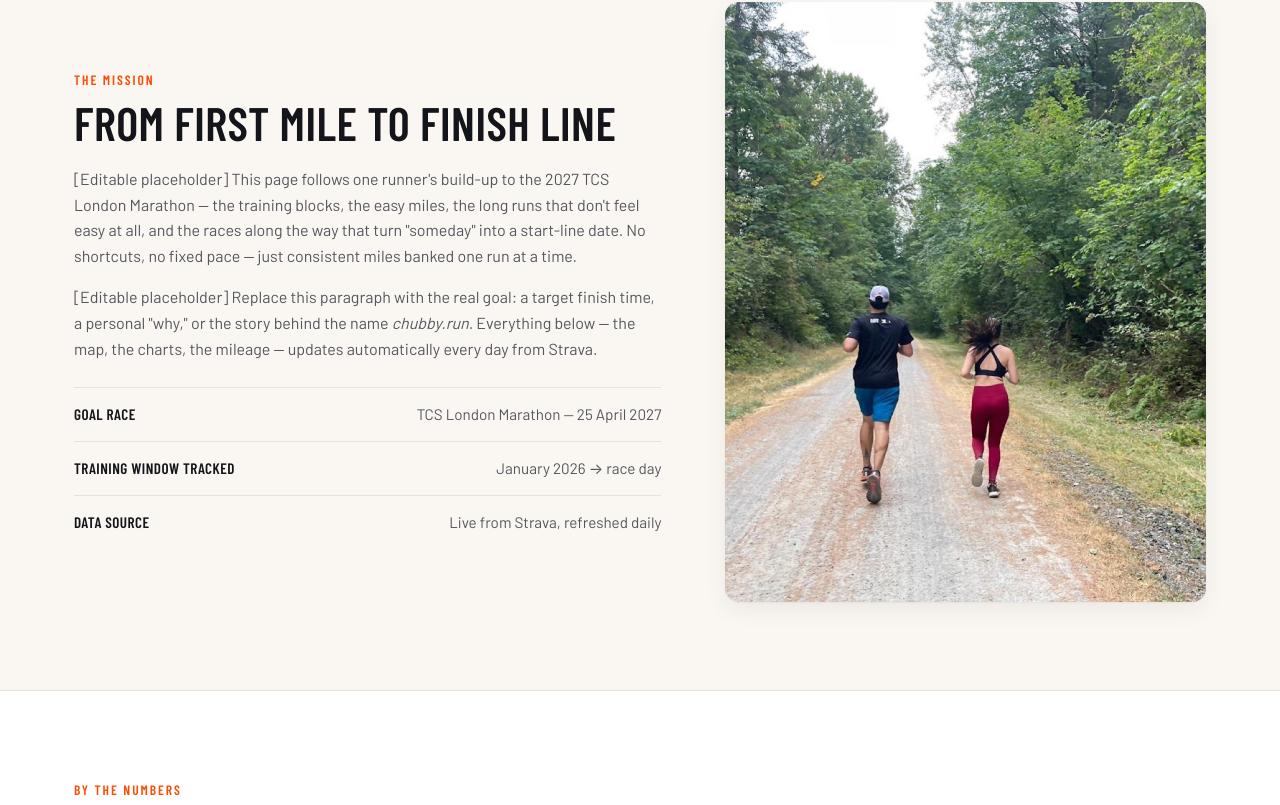
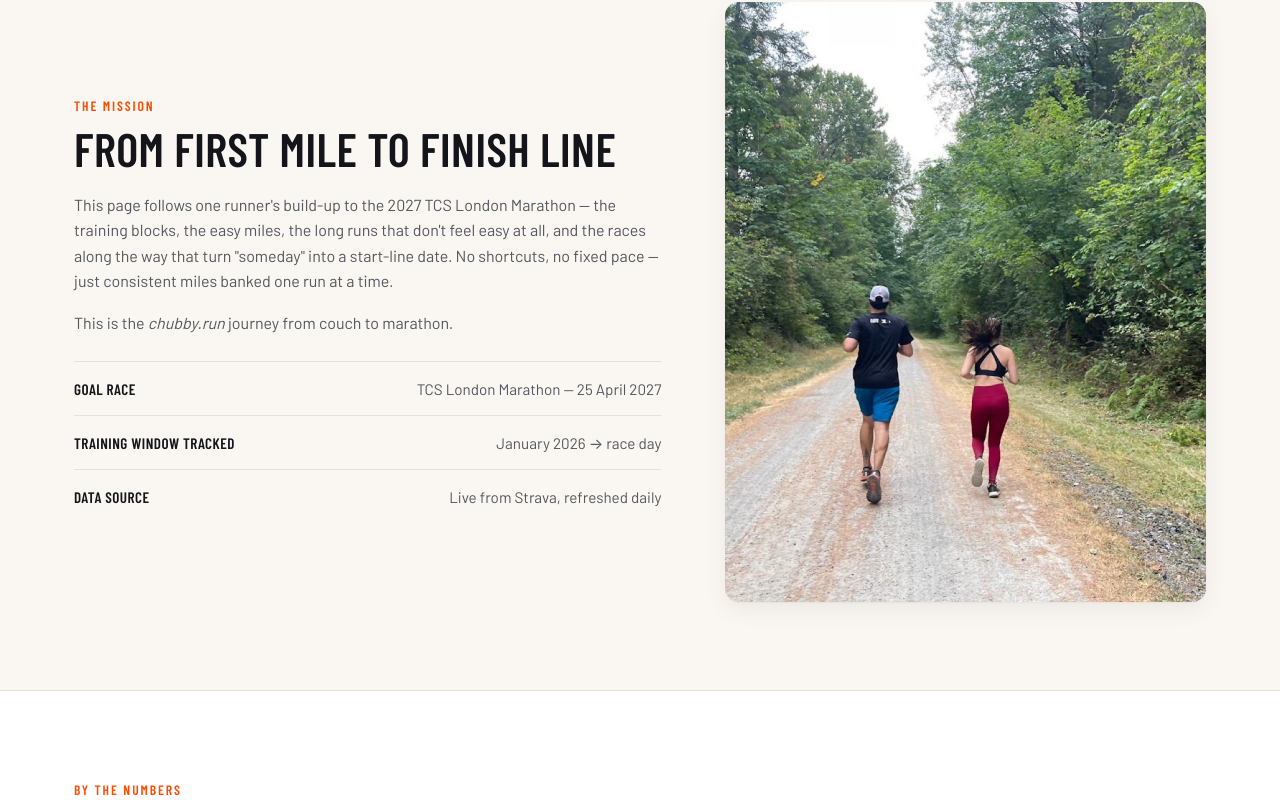
Before and after one commit to alejandrovg/chubby.run, a website: page index.html in a window 1280 px wide. Shown: the part 929-1734 px from the top of the page. Drawn offline with nearby package versions, Linux system fonts and the light colour scheme.

Commit message:
content: replace About section placeholders with real copy

```diff
--- a/index.html
+++ b/index.html
@@ -81,15 +81,13 @@
         <p class="eyebrow">The mission</p>
         <h2>From first mile to finish line</h2>
         <p>
-          [Editable placeholder] This page follows one runner's build-up to the 2027 TCS London Marathon —
+          This page follows one runner's build-up to the 2027 TCS London Marathon —
           the training blocks, the easy miles, the long runs that don't feel easy at all, and the races
           along the way that turn "someday" into a start-line date. No shortcuts, no fixed pace — just
           consistent miles banked one run at a time.
         </p>
         <p>
-          [Editable placeholder] Replace this paragraph with the real goal: a target finish time, a personal
-          "why," or the story behind the name <em>chubby.run</em>. Everything below — the map, the charts,
-          the mileage — updates automatically every day from Strava.
+          This is the <em>chubby.run</em> journey from couch to marathon.
         </p>
         <ul class="about-facts">
           <li><strong>Goal race</strong><span>TCS London Marathon — 25 April 2027</span></li>
```
